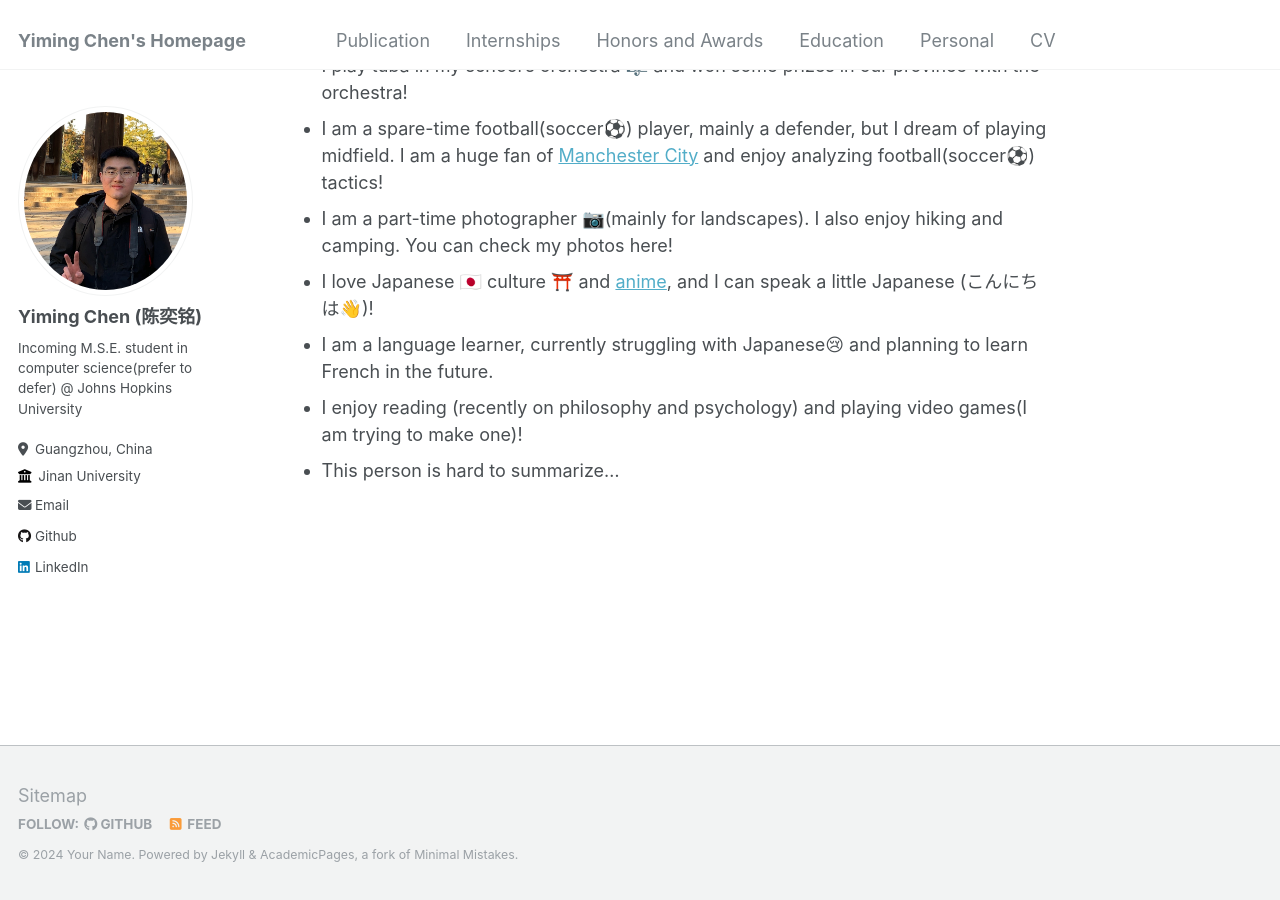
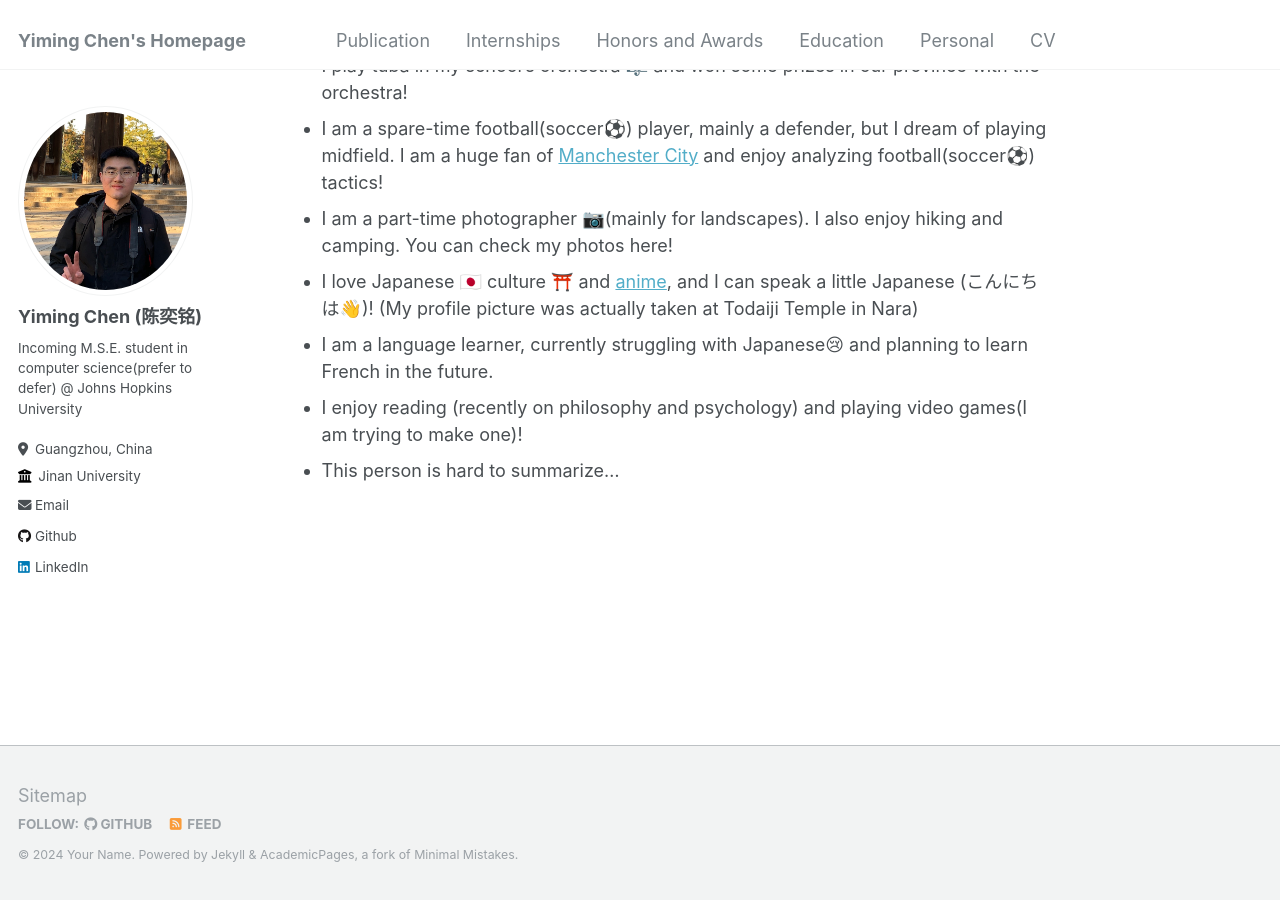
Before and after one commit to xuanquanchen/xuanquanchen.github.io, a Jekyll site: the page built from _pages/about.md, in a window 1280 px wide and 900 px high, scrolled down 1282 px. Built offline with Jekyll 4.4.1, drawn with Linux system fonts in a browser that asks for light colours.

Commit message:
Update about.md

```diff
--- a/_pages/about.md
+++ b/_pages/about.md
@@ -65,7 +65,7 @@ I am currently working on my graduation thesis, which focuses on heavy changer p
 + I play tuba in my school's orchestra 🎼 and won some prizes in our province with the orchestra!
 + I am a spare-time football(soccer⚽️) player, mainly a defender, but I dream of playing midfield. I am a huge fan of [Manchester City](https://www.mancity.com) and enjoy analyzing football(soccer⚽️) tactics!
 + I am a part-time photographer 📷(mainly for landscapes). I also enjoy hiking and camping. You can check my photos here!
-+ I love Japanese 🇯🇵 culture ⛩️ and [anime](http://www.babara-chongya.ltd/bangumi/), and I can speak a little Japanese (こんにちは👋)!
++ I love Japanese 🇯🇵 culture ⛩️ and [anime](http://www.babara-chongya.ltd/bangumi/), and I can speak a little Japanese (こんにちは👋)! (My profile picture was actually taken at Todaiji Temple in Nara)
 + I am a language learner, currently struggling with Japanese😢 and planning to learn French in the future.
 + I enjoy reading (recently on philosophy and psychology) and playing video games(I am trying to make one)!
 + This person is hard to summarize...
```
